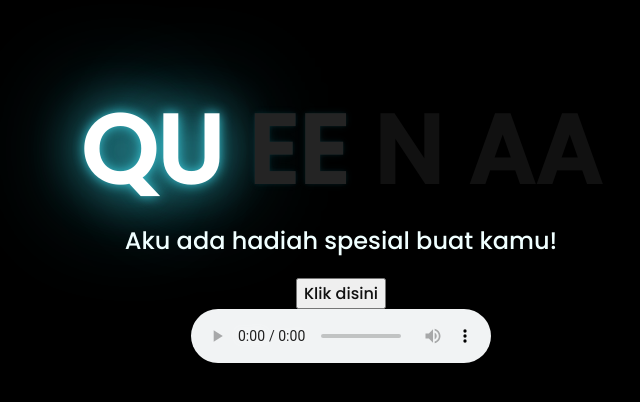
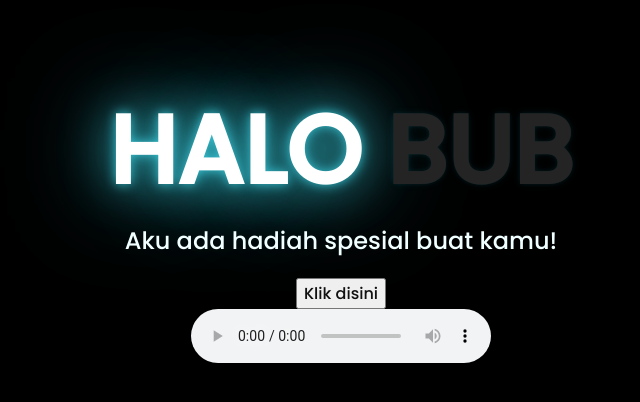
Before and after one commit to abibburrahman/dommamurao, a plain HTML site: page index.html in a window 1280 px wide. Shown: the part 188-590 px from the top of the page, without its empty margins (307-947 px from the left). Drawn offline with Linux system fonts and the light colour scheme.

Commit message:
index.html

```diff
--- a/index.html
+++ b/index.html
@@ -11,10 +11,9 @@
 <body>
     <div class="greetings">
     <!-- silahkan menambah kata sesuai keinginan dengan <span>text...</span -->
-        <span>QU</span>
-        <span>EE</span>
-        <span>N</span>
-        <span>AA</span>
+        <span>HALO</span>
+        <span>BUB</span>
+
     </div>
 
     <div class="description">
```
